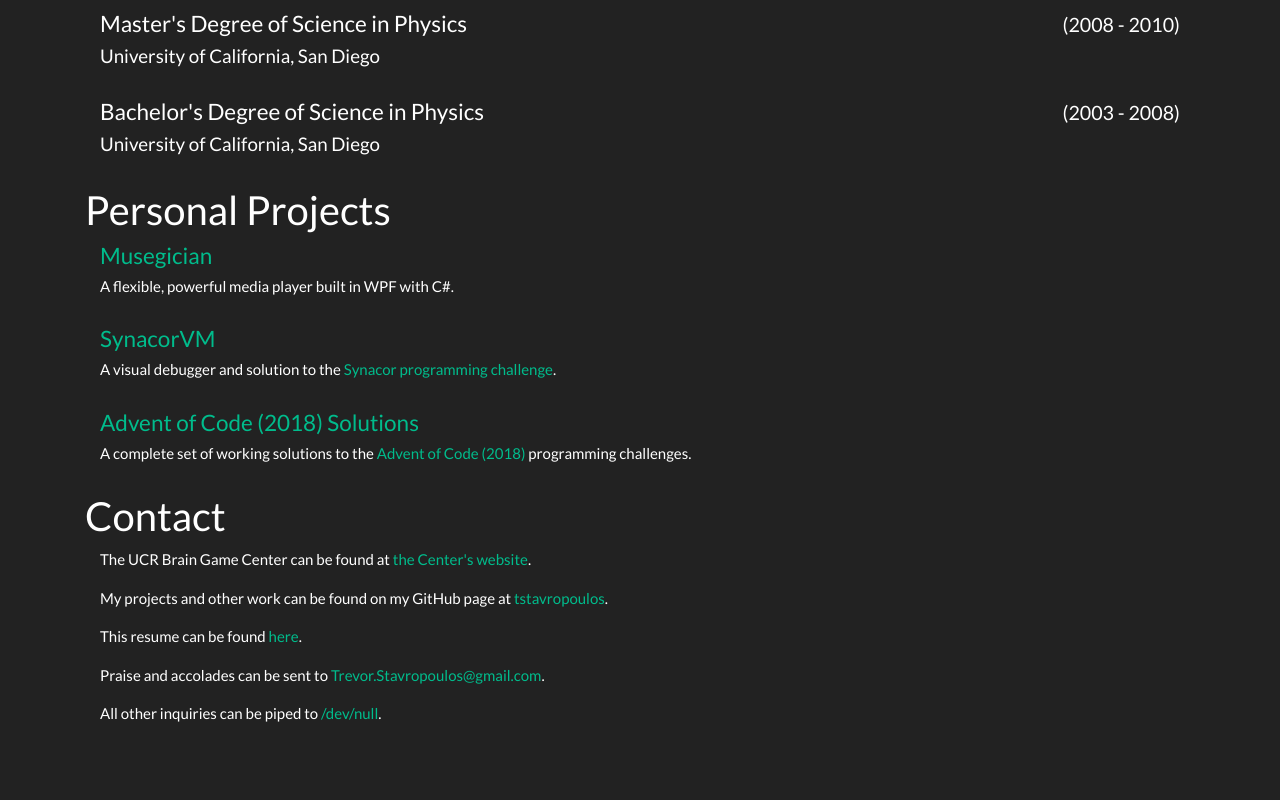
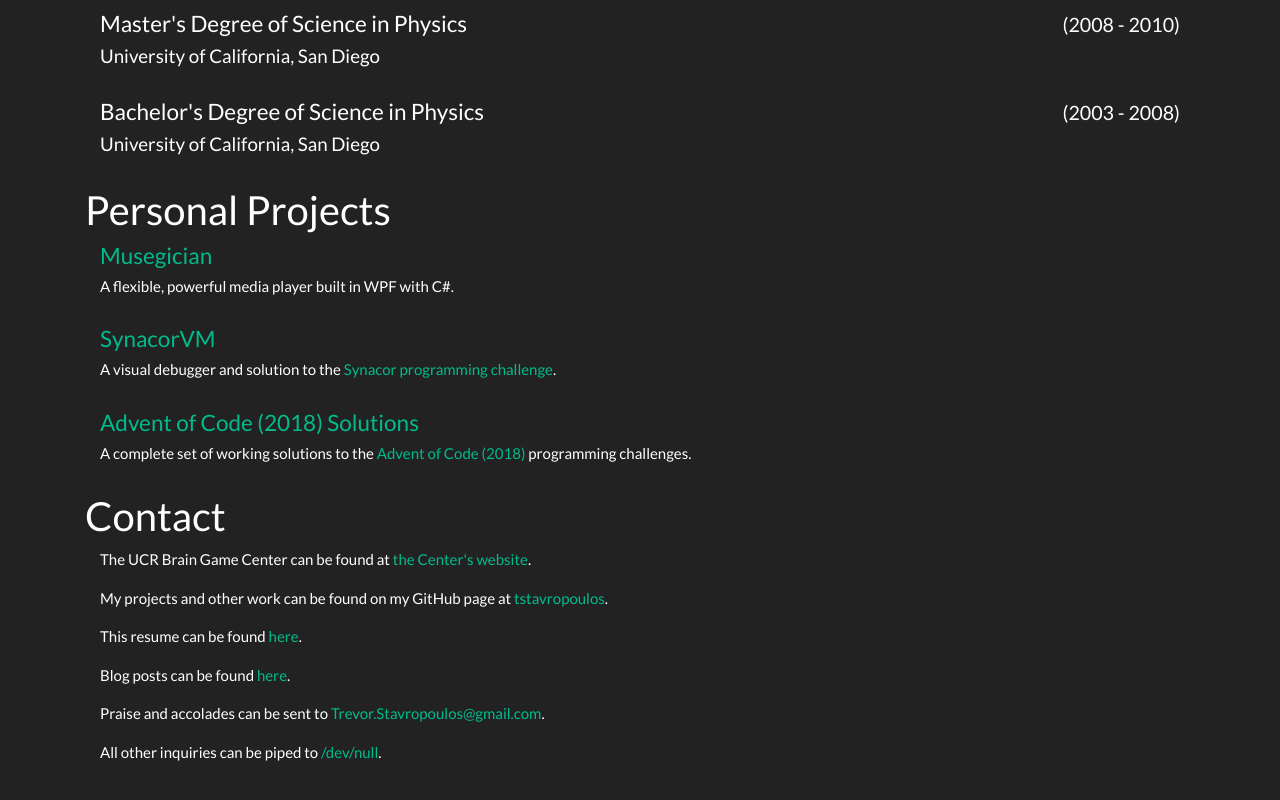
Before and after one commit to tstavropoulos/tstavropoulos.github.io, a plain HTML site: page index.html in a window 1280 px wide. Shown: the part 1974-2774 px from the top of the page. Before the commit the page ends 2737 px from the top, so only its background shows below. Drawn offline with nearby package versions, Linux system fonts and the light colour scheme.

Commit message:
Adding a Blargs section

```diff
--- a/index.html
+++ b/index.html
@@ -184,6 +184,7 @@
         <p>The UCR Brain Game Center can be found at <a href="https://bgc.ucr.edu/">the Center's website</a>.</p>
         <p>My projects and other work can be found on my GitHub page at <a href="https://github.com/tstavropoulos">tstavropoulos</a>.</p>
         <p>This resume can be found <a href="https://tstavropoulos.github.io/">here</a>.</p>
+        <p>Blog posts can be found <a href="https://tstavropoulos.github.io/blargs/index.html">here</a>.</p>
         <p>Praise and accolades can be sent to <a href="mailto:Trevor.Stavropoulos@gmail.com">Trevor.Stavropoulos@gmail.com</a>.</p>
         <p>All other inquiries can be piped to <a href="mailto:Trevor.Stavropoulos@gmail.com">/dev/null</a>.</p>
     </div>
```
Also changed, not shown: 2 other files.
